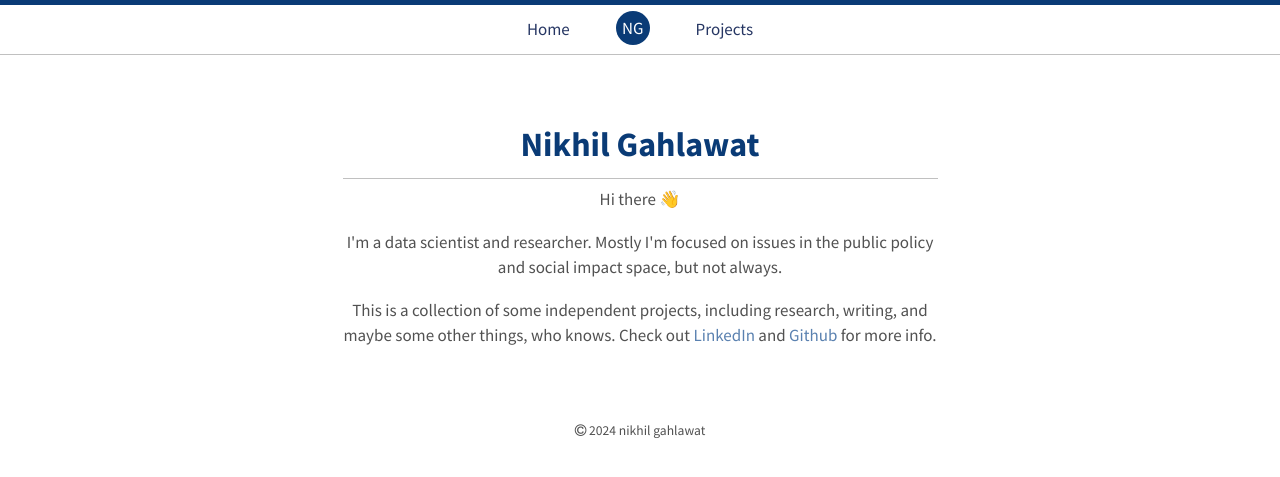
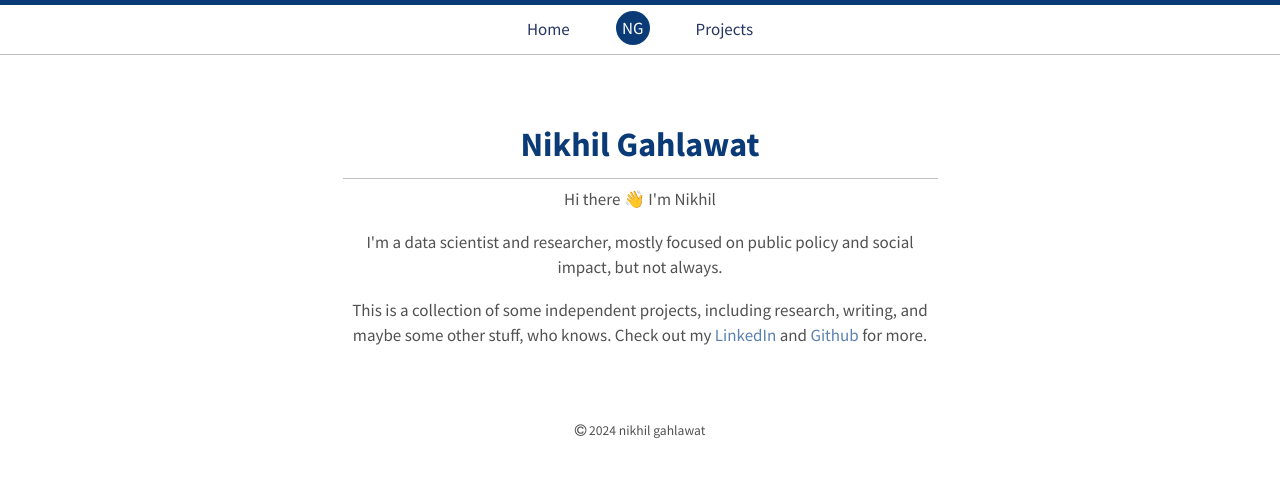
Before and after one commit to nikhilgahlawat/nikhilgahlawat.github.io, a Jekyll site: the page built from index.html, in a window 1280 px wide. Shown: the top 477 px of the page. Built offline with Jekyll 4.4.1, drawn with Linux system fonts in a browser that asks for light colours.

Commit message:
updated summary

```diff
--- a/index.html
+++ b/index.html
@@ -14,16 +14,16 @@ title: Home
     </p> -->
 
     <p>
-      Hi there <span>👋</span>
+      Hi there <span>👋</span> I'm Nikhil
     </p>
 
 
     <p>
-      I'm a data scientist and researcher. Mostly I'm focused on issues in the public policy and social impact space, but not always.
+      I'm a data scientist and researcher, mostly focused on public policy and social impact, but not always.
     </p>
 
     <p>
-      This is a collection of some independent projects, including research, writing, and maybe some other things, who knows. Check out <a href="https://www.linkedin.com/in/nikhilgahlawat/">LinkedIn</a> and <a href="https://github.com/nikhilgahlawat">Github</a> for more info.
+      This is a collection of some independent projects, including research, writing, and maybe some other stuff, who knows. Check out my <a href="https://www.linkedin.com/in/nikhilgahlawat/">LinkedIn</a> and <a href="https://github.com/nikhilgahlawat">Github</a> for more.
     </p>
 
   </div>
```
Also changed, not shown: 4 other files.
